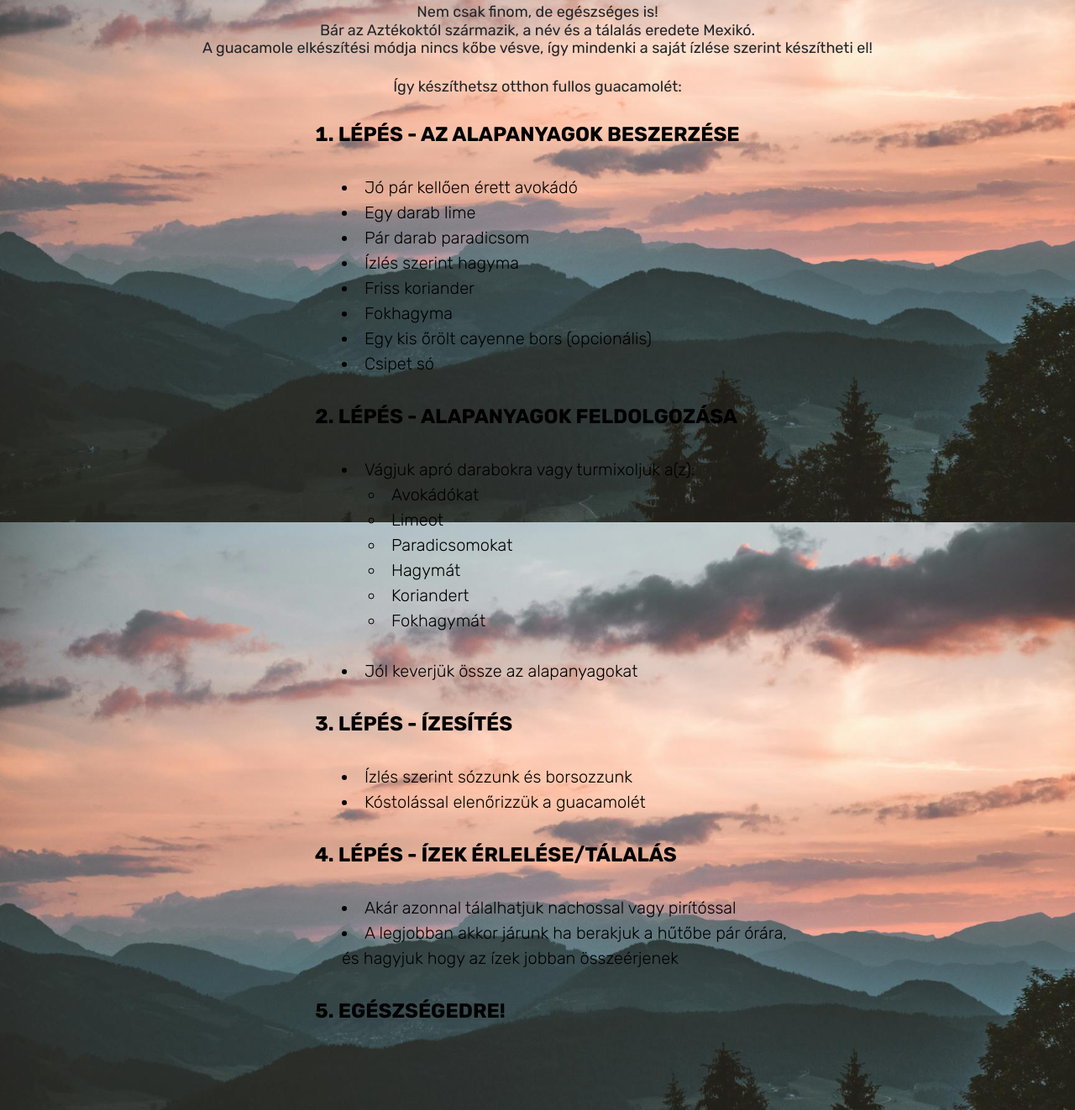
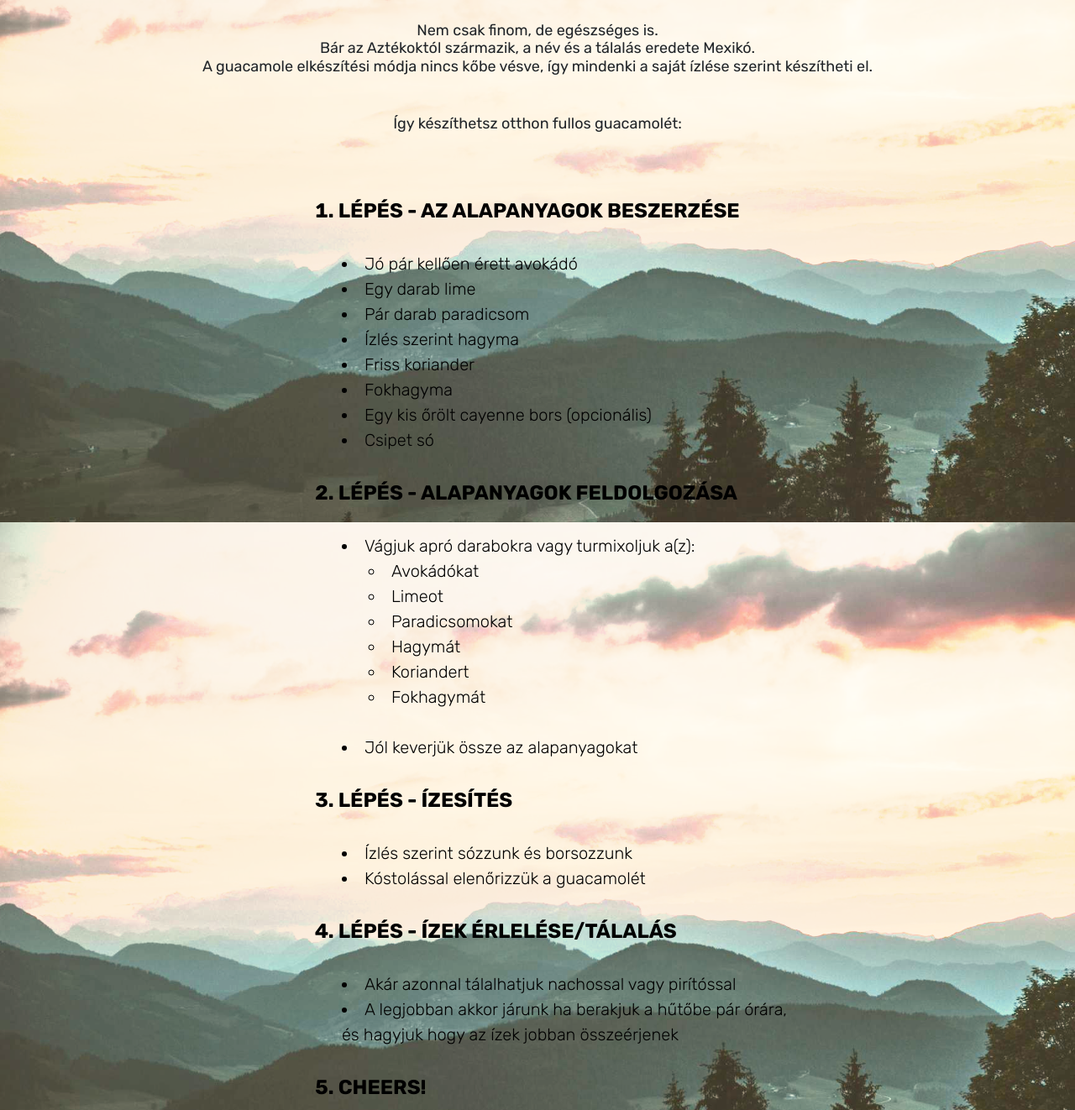
Before and after one commit to VGAisdead/webdev_projektek, a plain HTML site: page public/projects/guacamole.html in a window 1280 px wide. Shown: the part 178-1500 px from the top of the page at 84% size. Drawn offline with nearby package versions, Linux system fonts and the light colour scheme.

Commit message:
tesing new things

```diff
--- a/main.css
+++ b/main.css
@@ -13,6 +13,7 @@ html::-webkit-scrollbar {
 
 body {
 	background-image: url("./assets/images/background.jpg") !important;
+	background-blend-mode: hard-light;
 	background-color: antiquewhite;
 	font-family: Rubik, sans-serif;
 	background-repeat: no-repeat;
--- a/public/projects/guacamole.html
+++ b/public/projects/guacamole.html
@@ -88,18 +88,20 @@
 
         <div>
             <h2 class="text-center mx-2 fw-normal">
-                <p>Nem csak finom, de egészséges is!<br>
+                <br>
+                <p>Nem csak finom, de egészséges is.<br>
                     Bár az Aztékoktól származik, a név és a tálalás eredete Mexikó.<br>
                     A guacamole elkészítési módja nincs kőbe vésve,
-                    így mindenki a saját ízlése szerint készítheti el!</p>
+                    így mindenki a saját ízlése szerint készítheti el.</p>
                 <br>
 
-
+                <br>
                 <h2 class="mx-2 fw-normal">Így készíthetsz otthon fullos guacamolét:</h2>
                 <br>
         </div>
+        <br><br>
+        <div class="d-flex justify-content-center text-center text-black lead mx-2">
 
-        <div class="d-flex justify-content-center text-center text-black lead mx-2">
             <ol>
                 <li class="fw-bold fs-4 text-uppercase ">Lépés - Az alapanyagok beszerzése</li>
                 <ul style="list-style-type:initial;">
@@ -148,7 +150,7 @@
                         összeérjenek</li>
                     <br>
                 </ul>
-                <li class="fw-bold fs-4 text-uppercase"> Egészségedre!</li>
+                <li class="fw-bold fs-4 text-uppercase"> Cheers!</li>
             </ol>
         </div>
 
```
Also changed, not shown: public/projects/movie-ranking.html (+1 -1 lines). Lines whose indentation alone changed are shown as unchanged.
